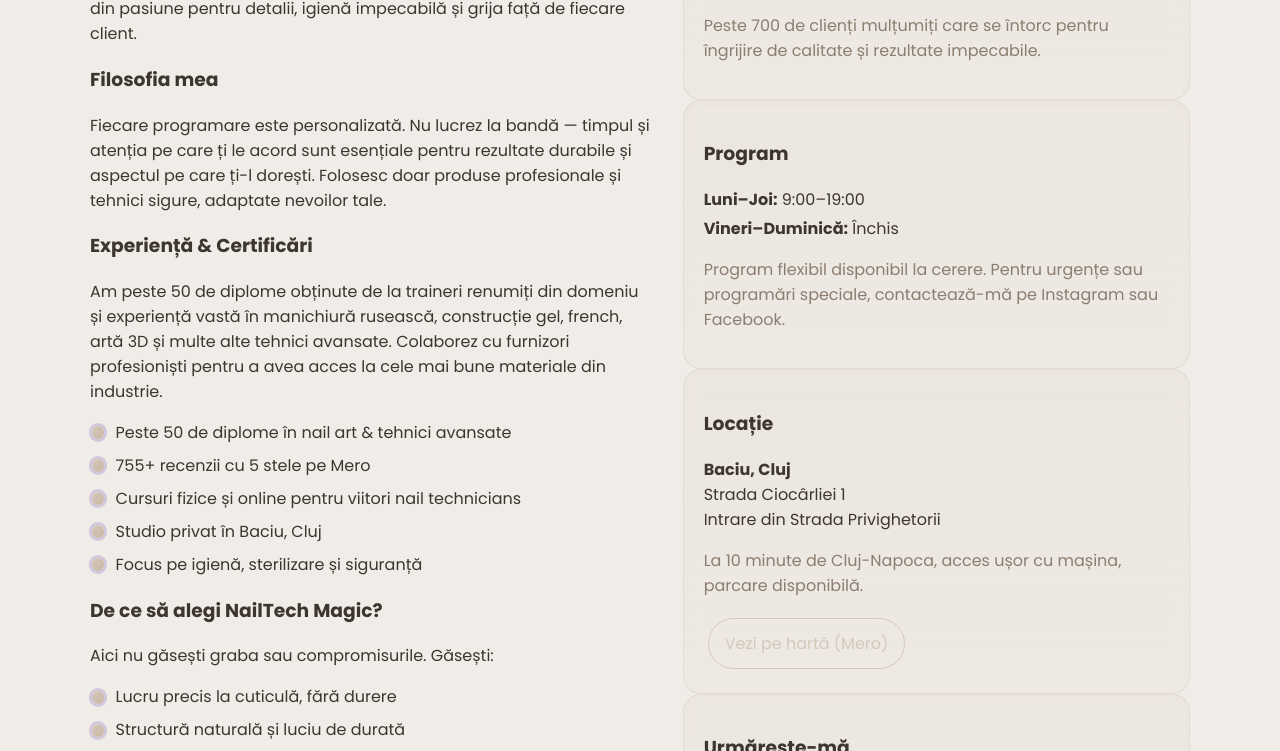
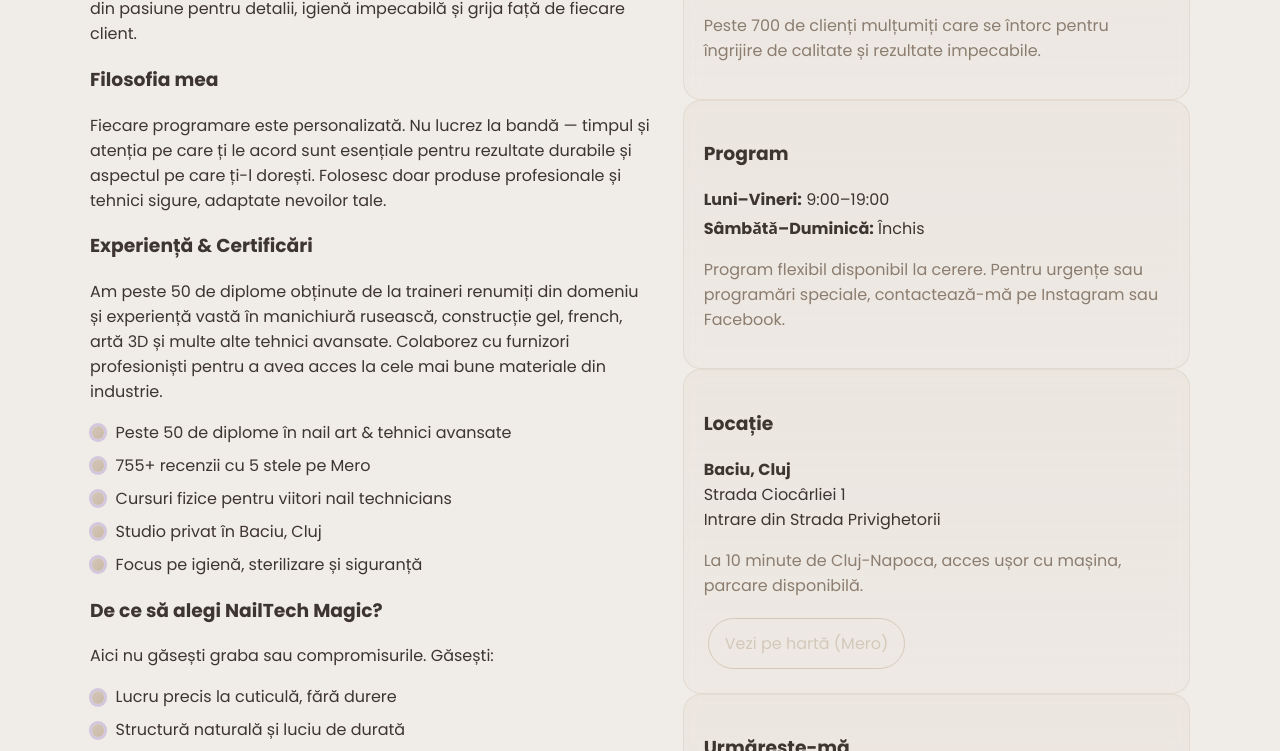
Before and after one commit to moceancristian/nailtechmagicbyandrada, a plain HTML site: page pagini/despre.html in a window 1280 px wide. Shown: the part 349-1100 px from the top of the page. Drawn offline with nearby package versions, Linux system fonts and the light colour scheme.

Commit message:
Add files via upload

```diff
--- a/pagini/despre.html
+++ b/pagini/despre.html
@@ -48,7 +48,7 @@
           <ul class="checklist">
             <li>Peste 50 de diplome în nail art & tehnici avansate</li>
             <li>755+ recenzii cu 5 stele pe Mero</li>
-            <li>Cursuri fizice și online pentru viitori nail technicians</li>
+            <li>Cursuri fizice pentru viitori nail technicians</li>
             <li>Studio privat în Baciu, Cluj</li>
             <li>Focus pe igienă, sterilizare și siguranță</li>
           </ul>
@@ -81,8 +81,8 @@
           <div class="card glass reveal">
             <h3>Program</h3>
             <ul class="hours">
-              <li><strong>Luni–Joi:</strong> 9:00–19:00</li>
-              <li><strong>Vineri–Duminică:</strong> Închis</li>
+              <li><strong>Luni–Vineri:</strong> 9:00–19:00</li>
+              <li><strong>Sâmbǎtǎ–Duminică:</strong> Închis</li>
             </ul>
             <p class="muted">Program flexibil disponibil la cerere. Pentru urgențe sau programări speciale, contactează-mă pe Instagram sau Facebook.</p>
           </div>
```
Also changed, not shown: pagini/contact.html (+1 -2 lines).
